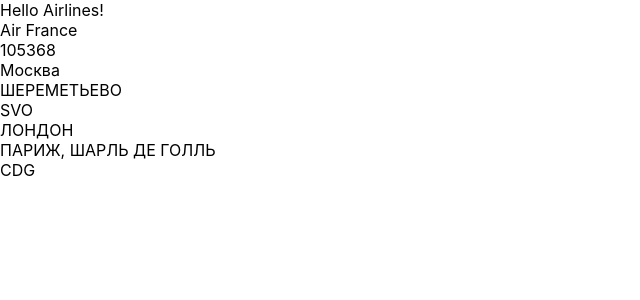
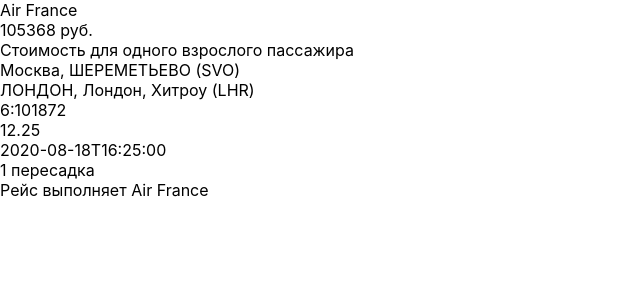
Before and after one commit to stiripo/airlines, a React (Create React App) app: page / in a window 1280 px wide. Shown: the top 300 px of the page, without its empty margins (0-640 px from the left). Built offline with nearby package versions, Linux system fonts and the light colour scheme.

Commit message:
Complete FlightInfo component

```diff
--- a/src/App.tsx
+++ b/src/App.tsx
@@ -15,9 +15,6 @@
 
   return (
     <>
-     <div>
-     Hello Airlines!
-    </div>
     <FlightInfo flight={flight}/>
     </>
   );
--- a/src/components/FlightInfo.tsx
+++ b/src/components/FlightInfo.tsx
@@ -8,14 +8,22 @@
 export function FlightInfo({ flight }: Props) {
     return (
         <>
-            <div>{flight.carrier}</div>
-            <div>{flight.price}</div>
-            <div>{flight.departureCity}</div>
-            <div>{flight.departureAirport.caption}</div>
-            <div>{flight.departureAirport.uid}</div>
-            <div>{flight.arrivalCity}</div>
-            <div>{flight.arrivalAirport.caption}</div>
-            <div>{flight.arrivalAirport.uid}</div>
+            <div>
+                <div>{flight.carrier}</div>
+                <div>{flight.price.amount} {flight.price.currency}</div>
+                <div>Стоимость для одного взрослого пассажира</div>
+            </div>
+            <div>
+                <div>{flight.departureCity}, {flight.departureAirport.caption} <span>({flight.departureAirport.uid})</span></div>
+                <div>{flight.arrivalCity}, {flight.arrivalAirport.caption} <span>({flight.arrivalAirport.uid})</span></div>
+            </div>
+            <div>
+                <div>{flight.departureDate.hours}:{flight.departureDate.minutes}{flight.departureDate.day}{flight.departureDate.month}{flight.departureDate.weekDay}</div>
+                <div>{flight.duration / 60}</div>
+                <div>{flight.arrivalDate}</div>
+            </div>
+            <div>{flight.stops} пересадка</div>
+            <div>Рейс выполняет {flight.carrier}</div>
         </>
     )
 }
--- a/src/utils.ts
+++ b/src/utils.ts
@@ -1,6 +1,9 @@
 export interface ExtractedFlightData {
     'carrier': string,
-        'price': number,
+    'price': {
+        'amount': number,
+        'currency': string,
+    },
     'departureCity': string,
     'departureAirport': {
         'caption': string,
@@ -11,12 +14,25 @@
         'caption': string,
         'uid': string,
     },
+    'departureDate': {
+        'hours': number,
+        'minutes': number,
+        'day': number,
+        'month': number,
+        'weekDay': number,
+    },
+    'duration': number,
+    'arrivalDate': string,
+    'stops': number,
 }
 
 export function extractFlightData(data: any): ExtractedFlightData {
     let result: ExtractedFlightData = {
         carrier: '',
-            price: 0,
+        price: {
+            amount: 0,
+            currency: '',
+        },
         departureCity: '',
         departureAirport: {
             caption: '',
@@ -26,13 +42,24 @@
         arrivalAirport: {
             caption: '',
             uid: ''
-            }
+        },
+        departureDate: {
+        hours: 0,
+        minutes: 0,
+        day: 0,
+        month: 0,
+        weekDay: 0,
+    },
+        duration: 0,
+        arrivalDate: ' ',
+        stops: 0,
     };
 
     result.carrier = data.flight.carrier.caption;
-    result.price =  data.flight.price.total.amount;
+    result.price.amount = data.flight.price.total.amount;
+    result.price.currency = data.flight.price.total.currency;
 
-    let outboundSegments =  data.flight.legs[0].segments;
+    let outboundSegments = data.flight.legs[0].segments;
     result.departureCity = outboundSegments[0].departureCity.caption;
     result.departureAirport = {
         'caption': outboundSegments[0].departureAirport.caption,
@@ -41,8 +68,19 @@
 
     result.arrivalCity = outboundSegments[outboundSegments.length - 1].arrivalCity.caption;
     result.arrivalAirport = {
-       'caption': outboundSegments[0].arrivalAirport.caption,
-        'uid': outboundSegments[0].arrivalAirport.uid,
+        'caption': outboundSegments[outboundSegments.length - 1].arrivalAirport.caption,
+        'uid': outboundSegments[outboundSegments.length - 1].arrivalAirport.uid,
     };
+    let departureDate = new Date(outboundSegments[0].departureDate);
+    result.departureDate.hours = departureDate.getHours();
+    result.departureDate.minutes = departureDate.getMinutes();
+    result.departureDate.day = departureDate.getDate();
+    result.departureDate.month = departureDate.getMonth();
+    result.departureDate.weekDay = departureDate.getDay();
+
+
+    result.duration = data.flight.legs[0].duration;
+    result.arrivalDate = outboundSegments[outboundSegments.length - 1].arrivalDate;
+    result.stops = data.flight.legs[0].segments.length - 1;
     return result;
 }
```
Lines whose indentation alone changed are shown as unchanged.
